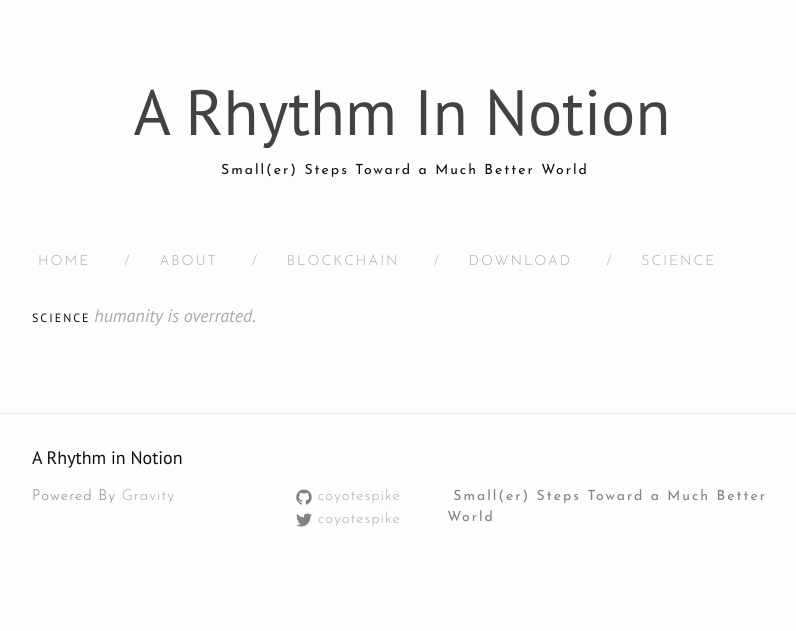
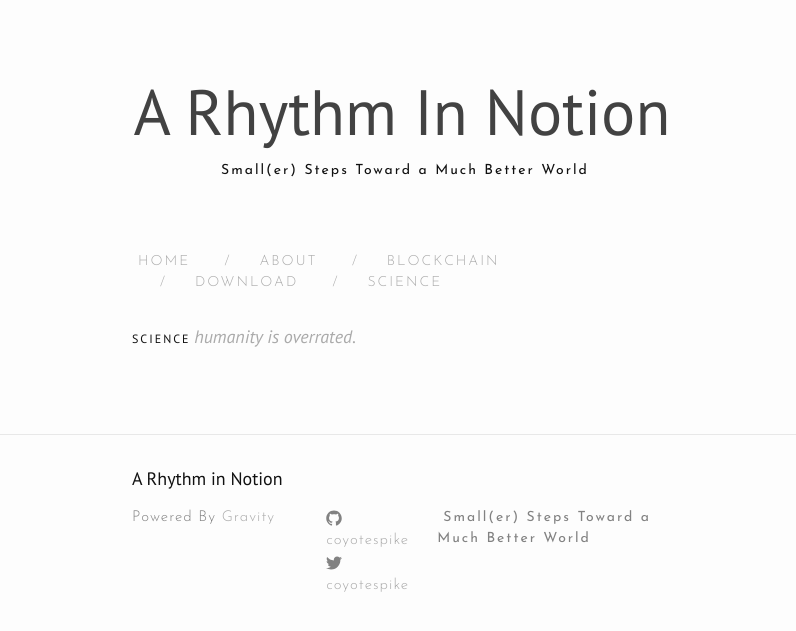
Before and after one commit to coyotespike/coyotespike.github.io, a Jekyll site: the page built from science.md, in a window 1280 px wide. Shown: the top 631 px of the page, without its empty margins (238-1034 px from the left). Built offline with Jekyll 4.4.1, drawn with Linux system fonts in a browser that asks for light colours; nearby versions of some CDN libraries.

Commit message:
More width tests

```diff
--- a/css/style.scss
+++ b/css/style.scss
@@ -14,7 +14,7 @@ $base-line-height: 1.5;
 
 $spacing-unit:     30px;
 // Width of the content area
-$content-width:    800px;
+$content-width:    600px;
 
 $on-palm:          600px;
 $on-laptop:        800px;
@@ -526,7 +526,6 @@ pre {
   padding-bottom: 3em !important;
   p {
     font-size: 1rem;
-    width: 80em;
   }
   h2 {
     font-size: 32px;
```
